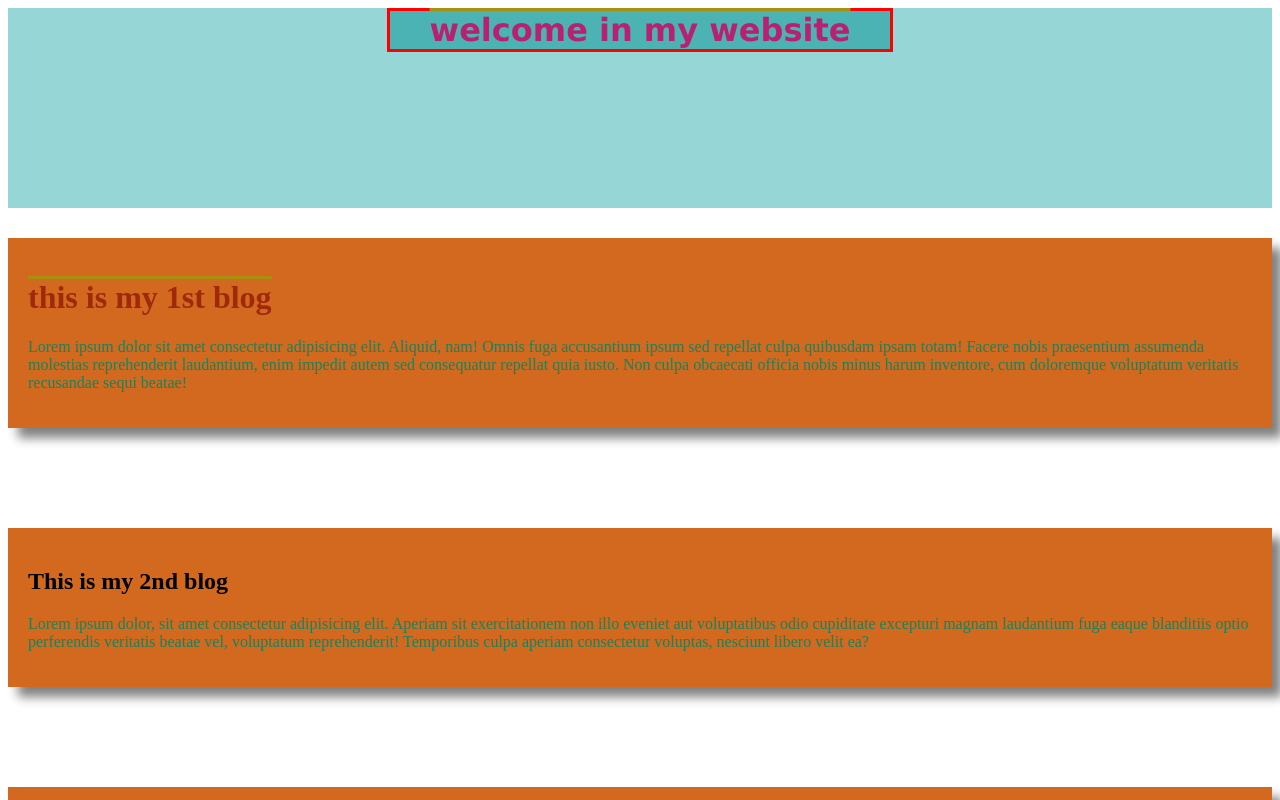
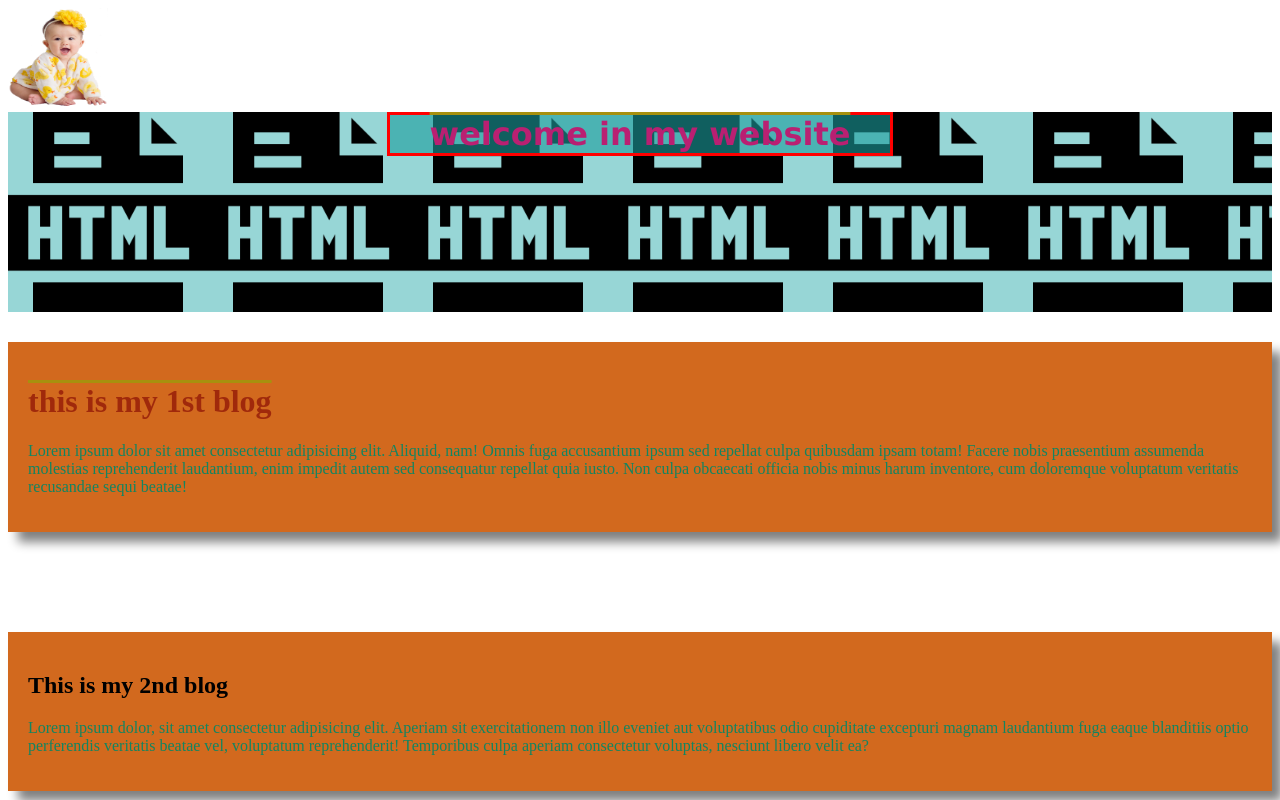
Before and after one commit to saimun5656/FIERT-DEPLOYMENT, a plain HTML site: page index.html in a window 1280 px wide. Shown: the top 800 px of the page. Drawn offline with Linux system fonts and the light colour scheme.

Commit message:
image-add

```diff
--- a/index.html
+++ b/index.html
@@ -10,11 +10,12 @@
 
 </head>
 <body>
+    <img src="/images/baby-13525.png" style="height: 100px;width:100px;">
    <header class="header">
     <h1 style="background-color: rgba(27, 156, 156, 0.607); color: rgb(185, 32, 114);text-align: center;font-family: Verdana, Geneva, Tahoma, sans-serif; border:3px solid rgb(255, 0, 0);margin-top:0px;margin-right:30%;margin-left:30%;">welcome in my website</h1>
     <!-- <h1>this website uses HTML and CSS</h1> -->
+  </header>
 
-   </header>
     <div class="Blog",class="p">
         <h1>this is my 1st blog</h1>
         <p>Lorem ipsum dolor sit amet consectetur adipisicing elit. Aliquid, nam! Omnis fuga accusantium ipsum sed repellat culpa quibusdam ipsam totam! Facere nobis praesentium assumenda molestias reprehenderit laudantium, enim impedit autem sed consequatur repellat quia iusto. Non culpa obcaecati officia nobis minus harum inventore, cum doloremque voluptatum veritatis recusandae sequi beatae!</p></div>
--- a/styles/blog.css
+++ b/styles/blog.css
@@ -3,12 +3,12 @@ h1{
 }
 .header{
     height: 200px;
-    margin-top:opxpx;
+    margin-top:0px;
     /* background-image:url(/baby-13525.png); */
     /* background-image:url(../car-image/jakob-rosen-47PfqSThiTk-unsplash.jpg); */
 
-    background-image:url(/6.jpg) ;
-    background-size: 50%;
+    background-image:url(/images/html.png) ;
+    background-size:contain;
     background-color: rgba(105, 196, 196, 0.689);
     background-repeat: repeat;
     background-blend-mode: multiply;
```
Also changed, not shown: images/baby-13525.png (added).
